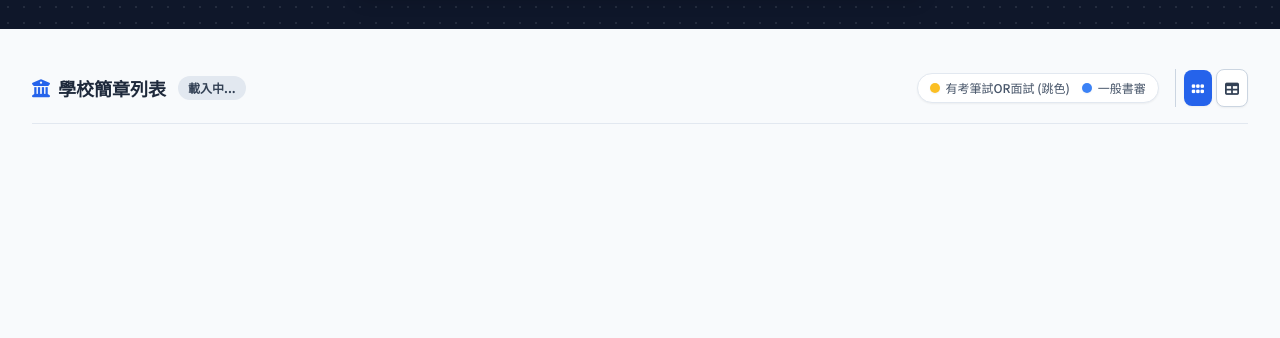
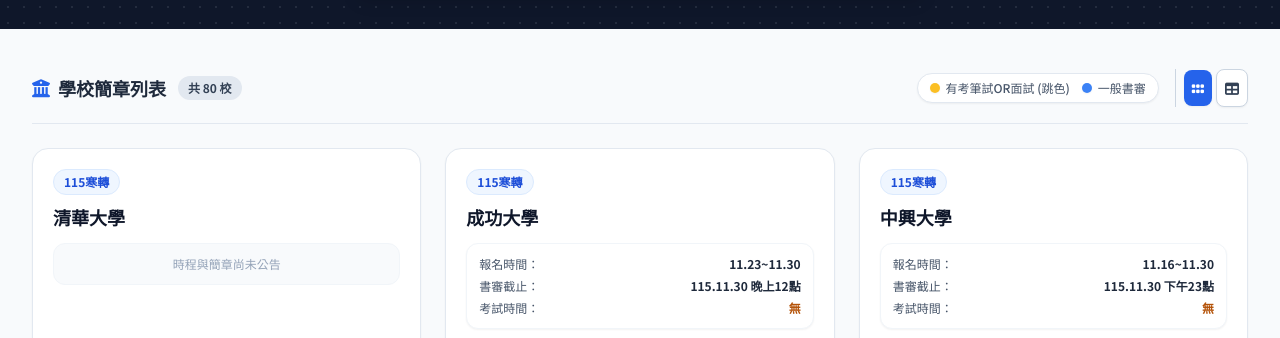
Before and after one commit to tkblong-men/winter-transfer-exam, a plain HTML site: page index.html in a window 1280 px wide. Shown: the part 209-547 px from the top of the page. Drawn offline with nearby package versions, Linux system fonts and the light colour scheme.

Commit message:
Update index.html

```diff
--- a/index.html
+++ b/index.html
@@ -172,7 +172,7 @@
             { name: "淡江大學", reg: "-", docDeadline: "-", exam: "-", hasExam: false, hasBrochure: false, link: "#" },
             { name: "亞東科大", reg: "12.07-01.04", docDeadline: "116.01.04 晚上12點", exam: "無", hasExam: false, hasBrochure: true, link: "https://drive.google.com/file/d/1uEa8pBSqTDP5ba4qB3-EhVi2oOCNJL7C/view?usp=sharing" },
             { name: "東吳大學", reg: "-", docDeadline: "-", exam: "-", hasExam: false, hasBrochure: false, link: "#" },
-          {name: "長庚大學",reg: "115起停辦寒轉",docDeadline: "—",exam: "請準備暑轉",hasExam: false, hasBrochure: false,link: "#" },
+          { name: "長庚大學", reg: "-", docDeadline: "-", exam: "-", hasExam: false, hasBrochure: false, isSuspended: true, link: "#" },
             { name: "元智大學", reg: "-", docDeadline: "-", exam: "-", hasExam: false, hasBrochure: false, link: "#" },
             { name: "中華大學", reg: "-", docDeadline: "-", exam: "-", hasExam: false, hasBrochure: false, link: "#" },
             { name: "德育護理", reg: "11.16~01.08", docDeadline: "116.01.08 下午04點", exam: "無", hasExam: false, hasBrochure: true, link: "https://drive.google.com/file/d/1MwY-9ZlBYZv1nz6XPIsSa_b9Irtzzh3J/view?usp=sharing" },
@@ -349,6 +349,7 @@
                 </tr>
             `;
             }).join('');
+        }
 
         function toggleView(view) {
             currentView = view;
```
